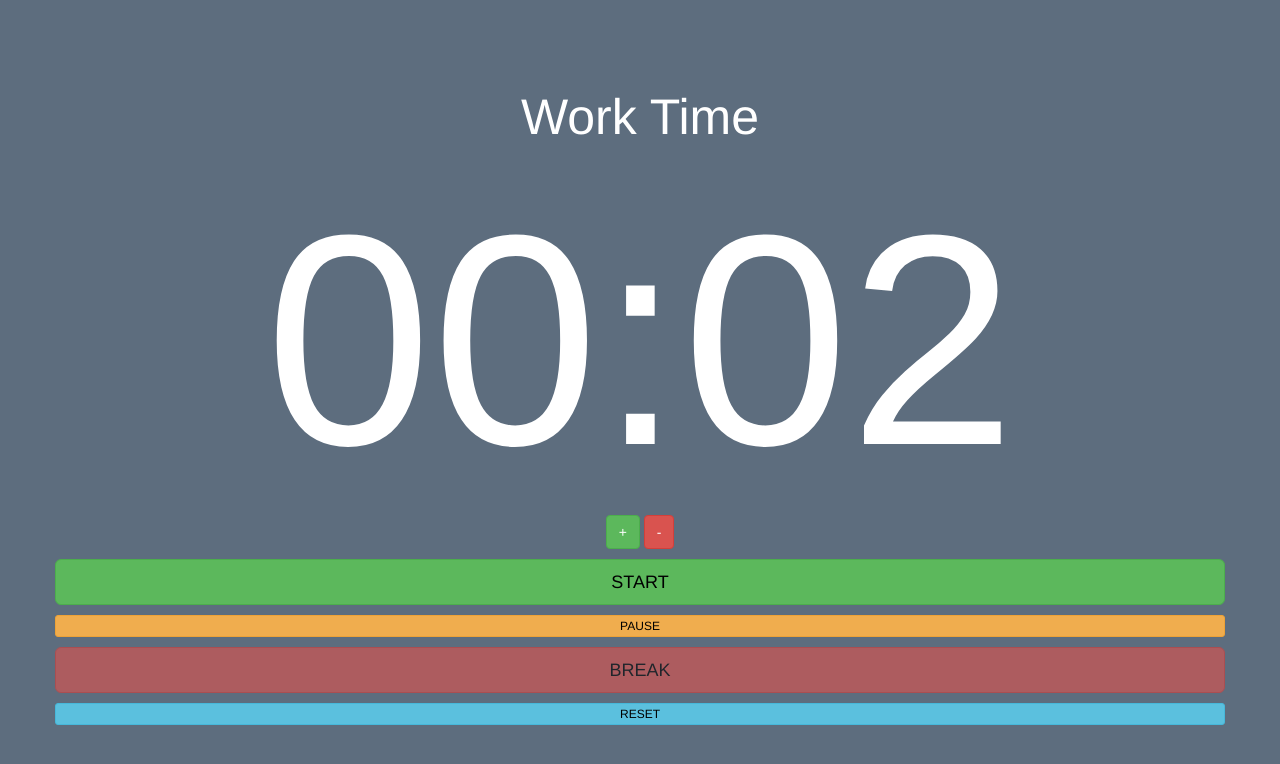
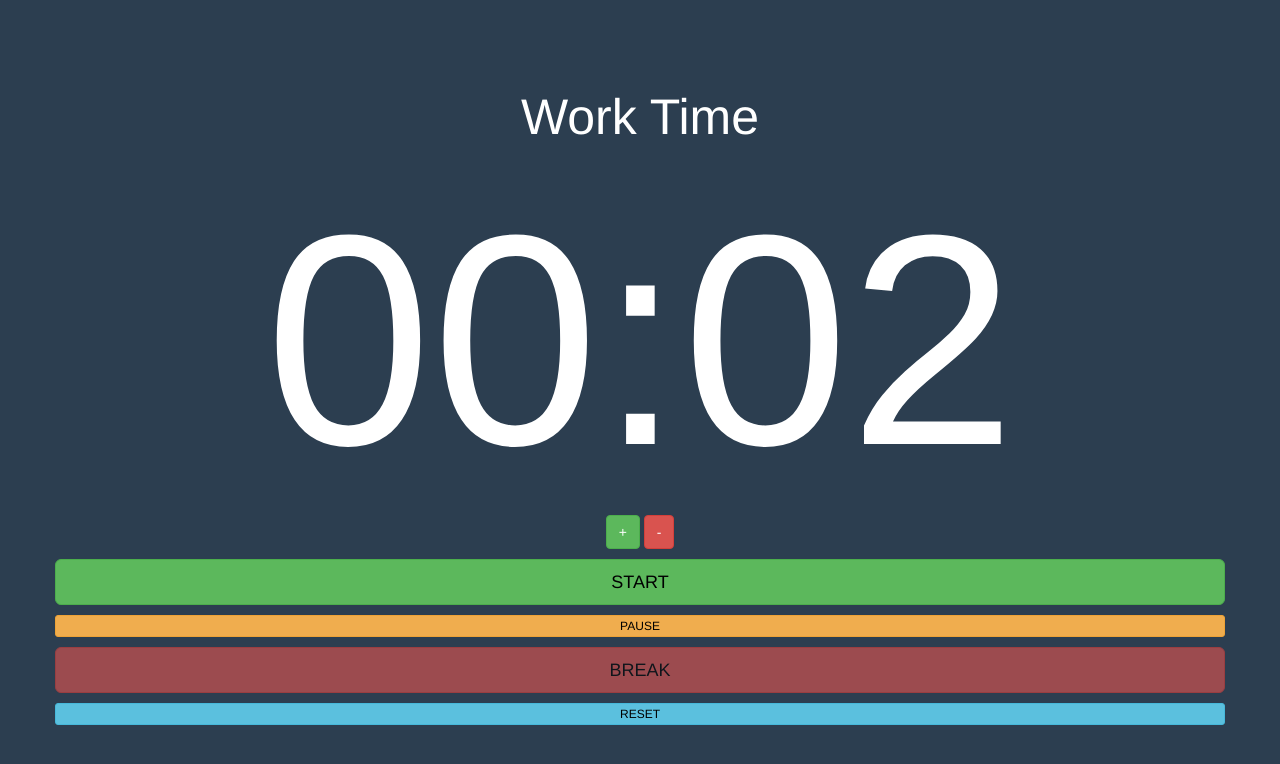
Before and after one commit to dfparra/my_pomodoro_timer, a website: page public/html/index.html in a window 1280 px wide. Drawn offline with nearby package versions, Linux system fonts and the light colour scheme; files that its build step writes are made by us from their sources; files whose address does not match are found by name.

Commit message:
styling changes

```diff
--- a/public/css/main.css
+++ b/public/css/main.css
@@ -1,10 +1,10 @@
 html{
-  background-color: #5D6D7E;
+  background-color: #2C3E50;
 }
 
 body{
   padding-top: 70px;
-  background-color: #5D6D7E;
+  background-color: #2C3E50;
 
 
 }
```
